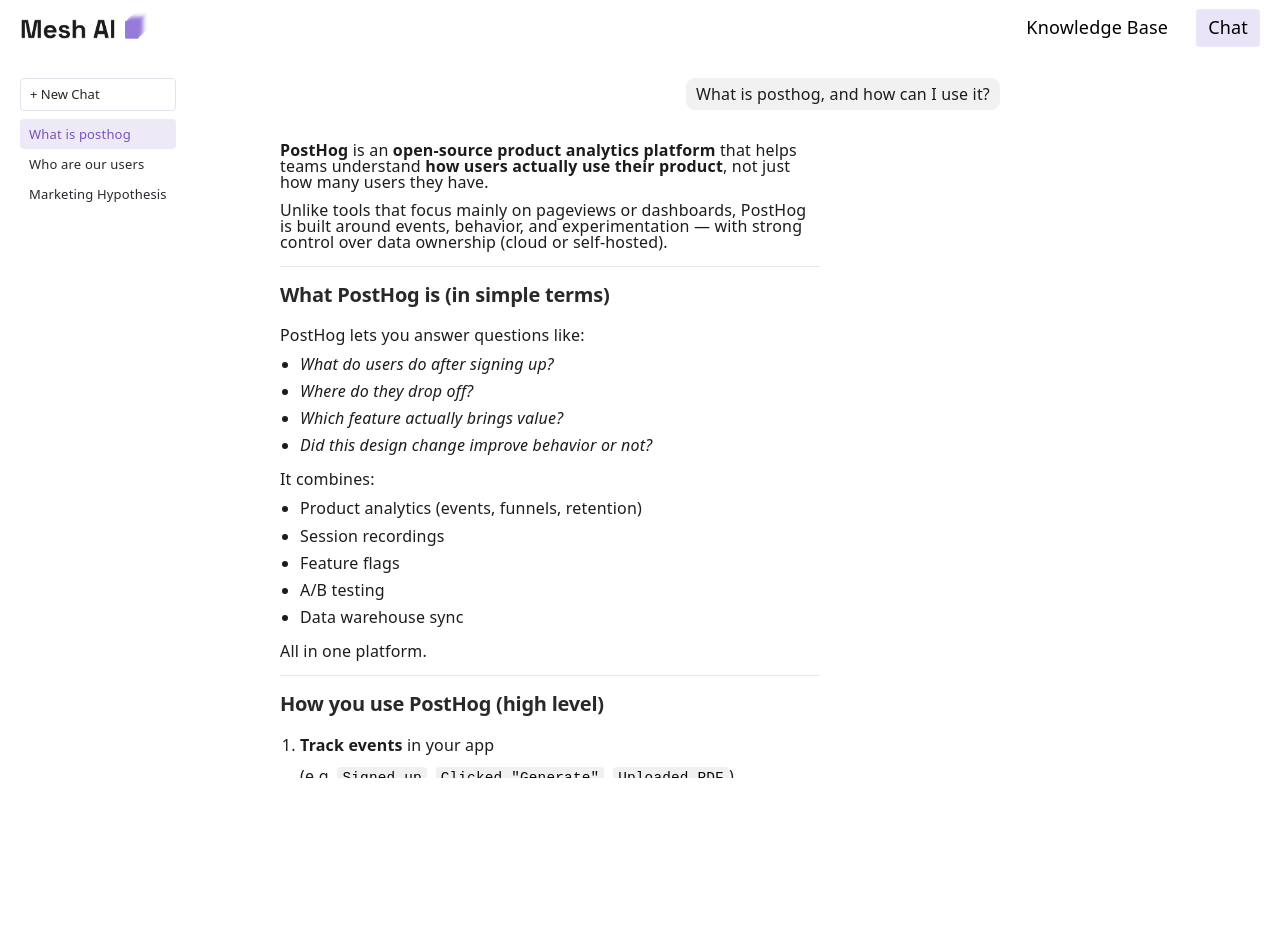
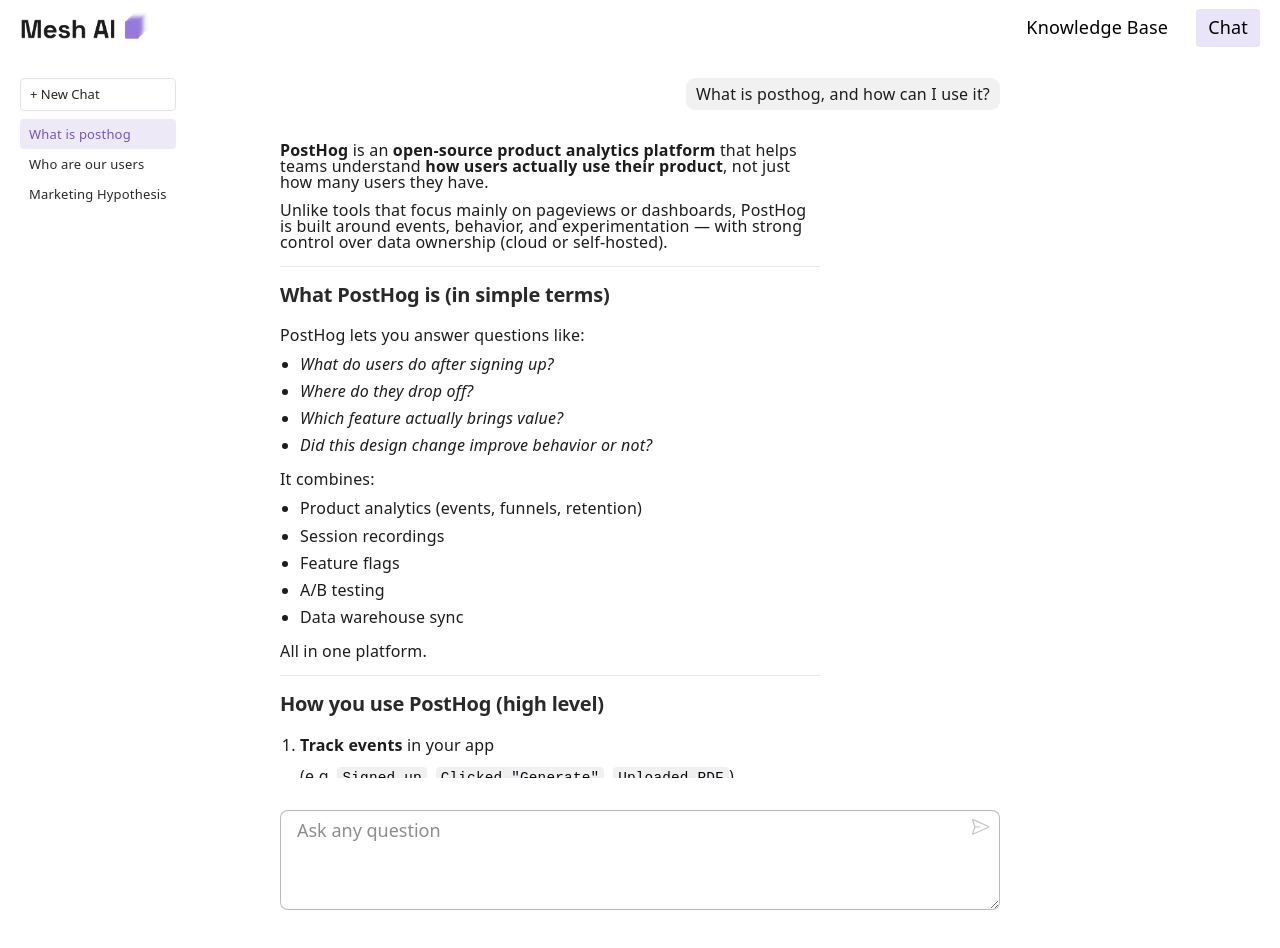
Before and after one commit to elim41403-arch/ai-se_project_mesh-ai, a React (Vite) app in the folder client/: page /chat in a window 1280 px wide. Both pictures are taken after a click on the item "What is posthog". Shown: the top 948 px of the page. Before the commit the page ends 802 px from the top, so only its background shows below. Built offline with nearby package versions, Linux system fonts and the light colour scheme.

Commit message:
Added chat interface interactivity

```diff
--- a/client/src/components/pages/Chat/Chat.css
+++ b/client/src/components/pages/Chat/Chat.css
@@ -85,7 +85,7 @@
   left: 50%;
   display: flex;
   width: min(720px, calc(100vw - 40px));
-  min-height: calc(100vh - 76px);
+  min-height: calc(100vh - 78px);
   flex-direction: column;
   align-items: center;
   transform: translateX(-50%);
@@ -99,7 +99,6 @@
   gap: 32px;
   overflow-y: auto;
   margin: 0;
-  padding: 0 0 16px;
   list-style: none;
 }
 
@@ -201,7 +200,7 @@
   flex-direction: column;
   align-items: center;
   width: 50vw;
-  margin: 170px 0;
+  margin-top: 170px;
   text-align: center;
 }
 
@@ -209,6 +208,56 @@
   color: #1c1c1c;
   font-size: 32px;
   font-weight: 600;
+}
+
+.chat__input-bar {
+  position: relative;
+  width: min(720px, calc(100vw - 40px));
+  margin: 32px 0 107px;
+}
+
+.chat__input {
+  display: block;
+  width: 100%;
+  min-height: 100px;
+  padding: 10px 16px;
+  border: 1px solid #1c1c1c4d;
+  border-radius: 8px;
+  font-size: 18px;
+  line-height: 1;
+  resize: vertical;
+  color: #1c1c1c;
+}
+
+.chat__input:focus {
+  outline: none;
+  box-shadow: none;
+}
+
+.chat__input::placeholder {
+  color: #1c1c1c80;
+}
+
+.chat__send {
+  position: absolute;
+  top: 9px;
+  right: 10px;
+  display: grid;
+  width: 18px;
+  height: 18px;
+  border-radius: 1.5px;
+}
+
+.chat__send-btn {
+  opacity: 0.5;
+}
+
+.chat__send:not(:disabled):hover .chat__send-btn {
+  opacity: 1;
+}
+
+.chat__send:disabled {
+  cursor: default;
 }
 
 .chat__btn {
--- a/client/src/components/pages/Chat/Chat.tsx
+++ b/client/src/components/pages/Chat/Chat.tsx
@@ -1,10 +1,11 @@
 import "./Chat.css";
 import { useNavigate } from "react-router-dom";
-import { useState, useEffect } from "react";
+import { useState, useEffect, useRef } from "react";
 import ReactMarkdown from 'react-markdown';
-import { getChats, createChat, getChat } from "../../utils/api";
-import type { Chat as ChatType, Message } from '../../utils/api'
-import ErrorIcon from "../../../assets/error.svg"
+import { getChats, createChat, getChat, sendMessage } from "../../utils/api";
+import type { Chat as ChatType, Message } from '../../utils/api';
+import ErrorIcon from "../../../assets/error.svg";
+import Send from "../../../assets/sendButton.svg";
 
 export default function Chat() {
   const navigate = useNavigate();
@@ -19,6 +20,25 @@
   const [isLoadingMessages, setIsLoadingMessages] = useState<boolean>(false);
   const [messagesError, setMessagesError] = useState<string>("");
 
+  const [input, setInput] = useState<string>("");
+  const [isSending, setIsSending]= useState<boolean>(false);
+  const messagesRef = useRef<HTMLUListElement>(null);
+  const shouldScrollToLatest = useRef(false);
+
+  useEffect(() => {
+    if (!shouldScrollToLatest.current) {
+      return;
+    }
+
+    shouldScrollToLatest.current = false;
+    const messageList = messagesRef.current;
+    if (messageList) {
+      messageList.scrollTo({
+        top: messageList.scrollHeight,
+        behavior: "smooth",
+      });
+    }
+  }, [messages]);
 
   useEffect(() => {
     const load = async () => {
@@ -70,6 +90,51 @@
       }
     } catch {
     // A toast or inline error could go here in the future
+    }
+  };
+
+  const handleSend = async () => {
+    const text = input.trim();
+    if (!text || !activeChatId || isSending) return;
+
+    const userMessage: Message = {
+      _id: Date.now().toString(),
+      chatId: activeChatId,
+      role: "user",
+      content: text,
+      createdAt: new Date().toISOString(),
+    };
+
+    shouldScrollToLatest.current = true;
+    setMessages((prev) => [...prev, userMessage]);
+    setInput("");
+    setIsSending(true);
+
+    try {
+      const res = await sendMessage(activeChatId, text);
+      if (res.data) {
+        shouldScrollToLatest.current = true;
+        setMessages((prev) => [...prev, res.data!]);
+      }
+    } catch {
+      const errorMessage: Message = {
+        _id: Date.now().toString(),
+        chatId: activeChatId,
+        role: 'assistant',
+        content: 'Something went wrong. Please try again.',
+        createdAt: new Date().toISOString(),
+      };
+      shouldScrollToLatest.current = true;
+      setMessages((prev) => [...prev, errorMessage]);
+    } finally {
+      setIsSending(false);
+    }
+  };
+
+  const handleKeyDown = (e: React.KeyboardEvent<HTMLTextAreaElement>) => {
+    if (e.key === "Enter" && !e.shiftKey) {
+      e.preventDefault();
+      handleSend();
     }
   };
 
@@ -150,7 +215,8 @@
       )}
 
       {activeChatId && !isLoadingMessages && !messagesError && (
-        <ul className="chat__messages">
+        <div>
+          <ul className="chat__messages" ref={messagesRef}>
             {messages.map((m) => (
             <li key={m._id}
               className={
@@ -162,7 +228,31 @@
               <ReactMarkdown>{m.content}</ReactMarkdown>
             </li>
           ))}
+
           </ul>
+          <div className="chat__input-bar">
+            <textarea
+              className="chat__input"
+              value={input}
+              disabled={isSending}
+              onChange={(e) => setInput(e.target.value)}
+              onKeyDown={handleKeyDown}
+              placeholder="Ask any question"
+
+              rows={1}
+            />
+            <button
+              className="chat__send"
+              disabled={isSending || !input.trim()}
+              aria-label="Send message"
+              onClick={() => handleSend()}
+            ><img
+                src={Send}
+                alt=""
+                className="chat__send-btn"
+              /></button>
+          </div>
+        </div>
       )}
     </div>
   </div>
```
Also changed, not shown: client/src/assets/sendButton.svg (added). Lines whose indentation alone changed are shown as unchanged.
